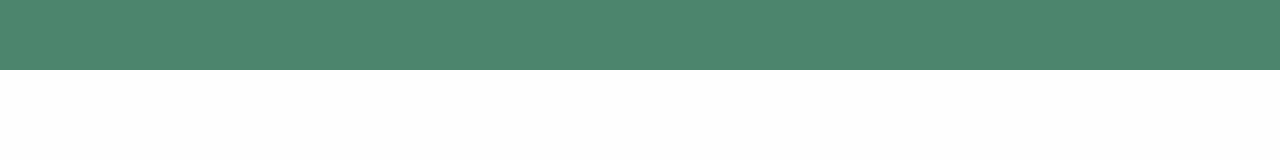
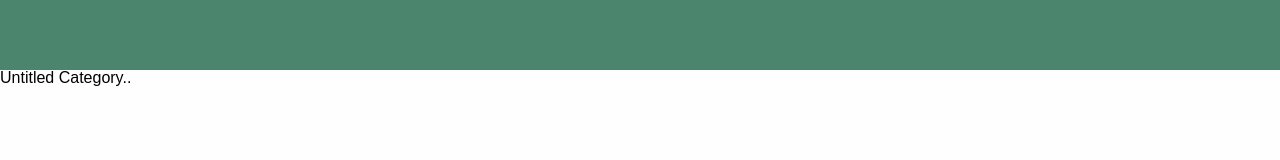
Before and after one commit to MrKnb/react-todo-app, a React (Create React App) app: page / in a window 1280 px wide. Shown: the part 130-290 px from the top of the page. Built offline with nearby package versions, Linux system fonts and the light colour scheme; a web font is replaced by a local one.

Commit message:
import add-button

```diff
--- a/src/App.js
+++ b/src/App.js
@@ -1,4 +1,6 @@
 import React from 'react';
+
+import AddButton from './components/addButton';
 import './App.css';
 import 'reset-css';
 
@@ -8,6 +10,9 @@ function App() {
   return (
     <div className="App">
       <Header />
+      <div className="container">
+        <AddButton />
+      </div>
     </div>
   );
 }
```
